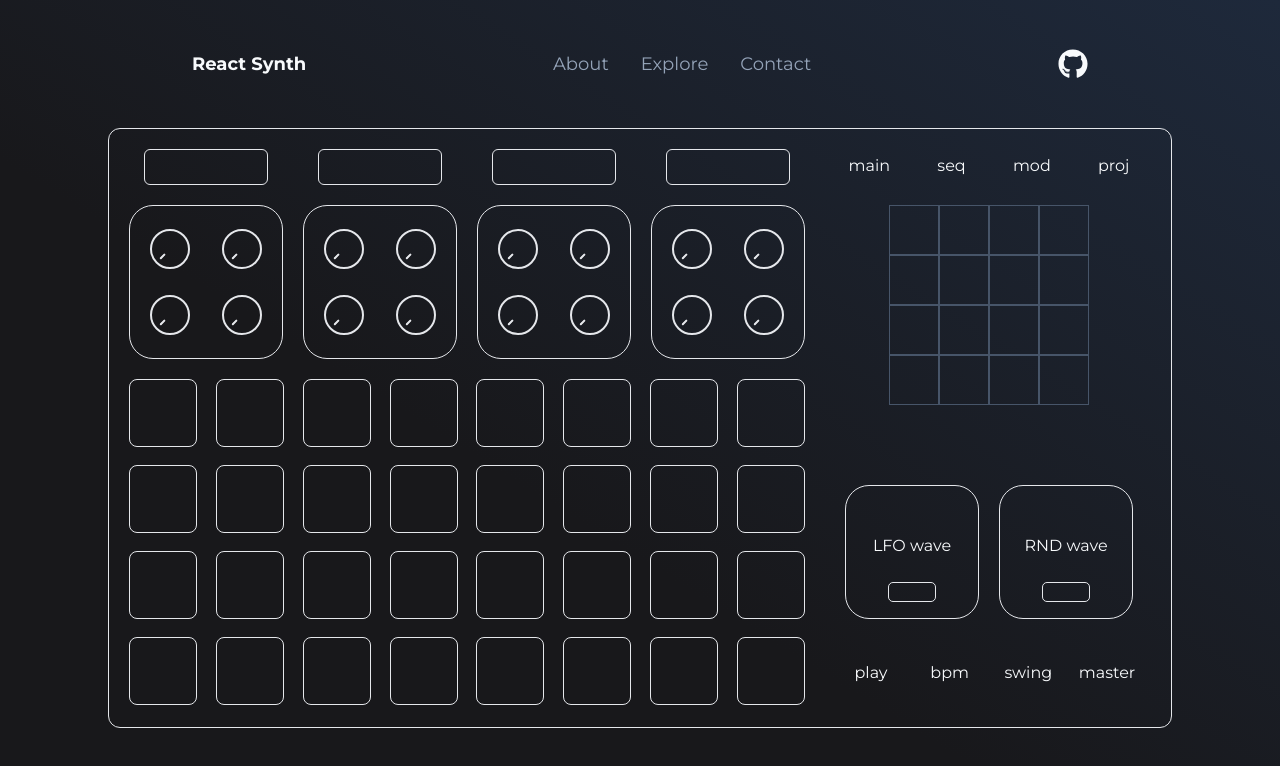
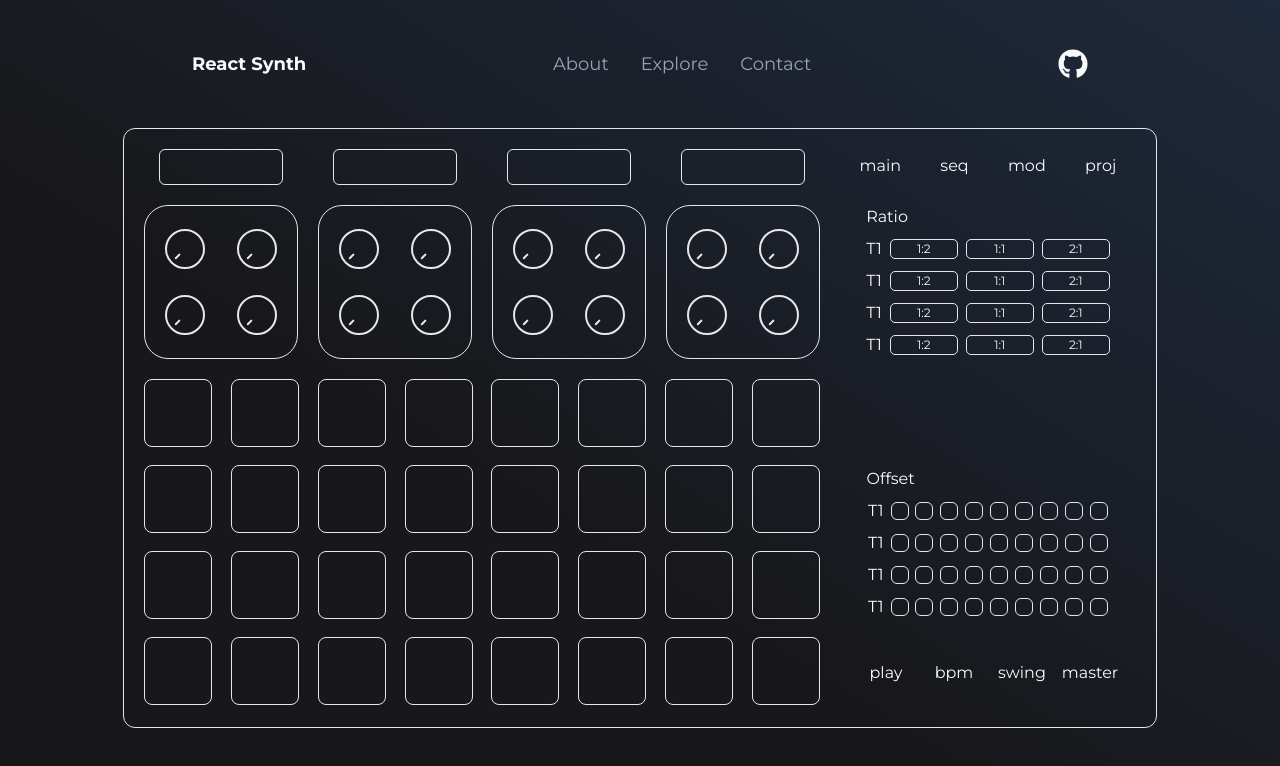
Before and after one commit to vybukhivka/react-synth, a React (Vite) app: page /synth in a window 1280 px wide. Shown: the top 766 px of the page. Built offline with nearby package versions, Linux system fonts and the light colour scheme.

Commit message:
sequencer tab layout

```diff
--- a/src/components/synth/SynthContainer.tsx
+++ b/src/components/synth/SynthContainer.tsx
@@ -4,11 +4,12 @@ import SynthNavTabs from './Tabs/SynthNavTabs';
 import TracksContainer from './Tracks/TracksContainer';
 import SequncerContainer from './Sequencer/SequncerContainer';
 import PlaybackContainer from './Playback/PlaybackContainer';
+import { SynthTabs } from '../../types/synthTabs';
 import MainTab from './Tabs/Main/MainTab';
-import { SynthTabs } from '../../types/synthTabs';
 import ModTab from './Tabs/Mod/ModTab';
+import SeqTab from './Tabs/Seq/SeqTab';
 
-function SynthContainer() {
+const SynthContainer: React.FC = () => {
   const [activeTab, setActiveTab] = useState<SynthTabs>('main');
 
   function updateActiveTab(tabName: SynthTabs) {
@@ -21,10 +22,11 @@ function SynthContainer() {
       <SynthNavTabs onTabChange={updateActiveTab} />
       <SequncerContainer />
       <PlaybackContainer />
-      <ModTab />
+      <SeqTab />
+      {/* <ModTab /> */}
       {/* <MainTab /> */}
     </div>
   );
-}
+};
 
 export default SynthContainer;
--- a/src/components/synth/Tabs/SynthNavTabs.tsx
+++ b/src/components/synth/Tabs/SynthNavTabs.tsx
@@ -1,4 +1,4 @@
-import ButtonMedium from '../../ui/ButtomMedium.tsx/ButtonMedium';
+import ButtonMedium from '../../ui/ButtomMedium/ButtonMedium';
 import { SynthTabs } from '../../../types/synthTabs';
 
 type SynthNavTabsProps = {
--- a/src/components/synth/Tabs/SynthSeqTab.tsx
+++ /dev/null
@@ -1,5 +0,0 @@
-function SynthSeqTab() {
-  return <div>seq tab</div>;
-}
-
-export default SynthSeqTab;
--- /dev/null
+++ b/src/components/ui/ButtonSmall/ButtonSmall.tsx
@@ -0,0 +1,5 @@
+const ButtonSmall: React.FC = () => {
+  return <button className="h-[18px] w-[18px] rounded-md border"></button>;
+};
+
+export default ButtonSmall;
```
Also changed, not shown: src/components/ui/ButtomMedium/ButtonMedium.tsx (renamed from src/components/ui/ButtomMedium.tsx/ButtonMedium.tsx).
